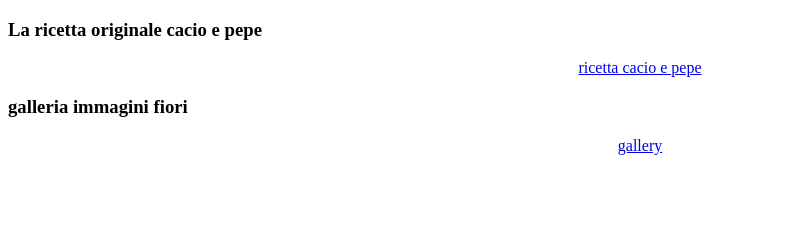
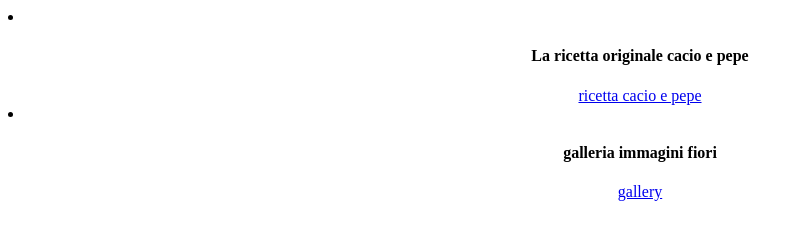
Before and after one commit to Simone16539/simone16539.github.old, a plain HTML site: page index.html in a window 1280 px wide. Shown: the whole page, without its empty margins (0-803 px from the left). Drawn offline with Linux system fonts and the light colour scheme.

Commit message:
Update index.html

```diff
--- a/index.html
+++ b/index.html
@@ -6,9 +6,9 @@
     <title>Index</title>
 </head>
 <body>
-    <h3>La ricetta originale cacio e pepe</h3>
+    <li><center><h4>La ricetta originale cacio e pepe</h4></center></li>
     <center><a href=" https://simone16539.github.io/ricetta" >ricetta cacio e pepe</a></center>
-    <h3>galleria immagini fiori</h3>
+    <li><center><h4>galleria immagini fiori</h4></center></li>
     <center> <a href=" https://simone16539.github.io/gallery" >gallery</a></center>
 
 </body>
```
